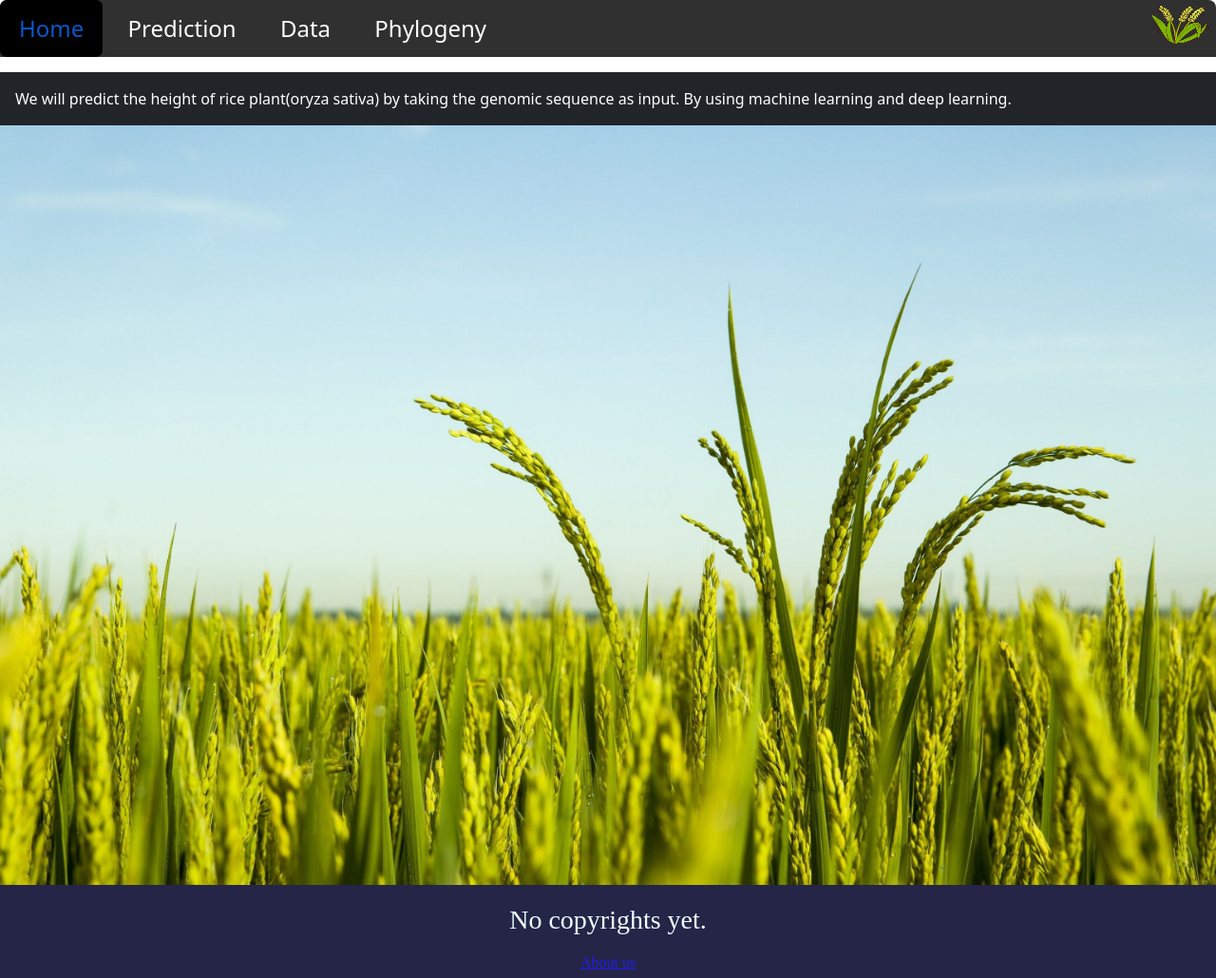
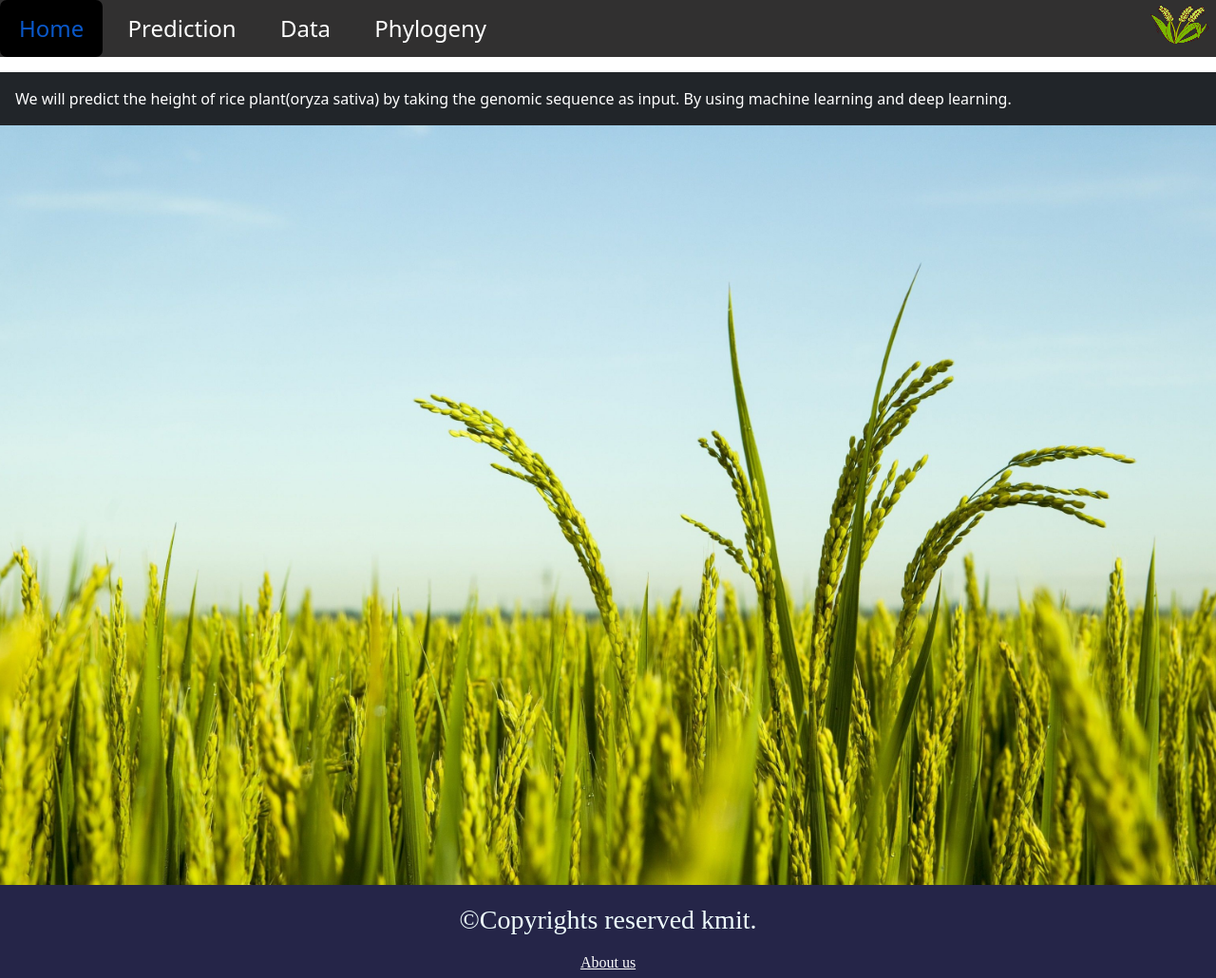
Before and after one commit to Harshith150/genomic, a Flask app: page / in a window 1280 px wide. Shown: the whole page at 95% size. Run offline with Flask 3, Linux system fonts and the light colour scheme; parts of the project's set-up code (start-up, migrations or seed data) failed here and were passed over.

Commit message:
home updated

```diff
--- a/templates/home.html
+++ b/templates/home.html
@@ -10,8 +10,6 @@
         .index {
             font-size: x-large;
             background-color: rgb(49, 48, 48);
-            border-top-left-radius: 8px;
-            border-top-right-radius: 8px;
         }
 
         .anchor {
@@ -76,8 +74,8 @@
     </div>
     <div class="back"></div>
     <div class="footer-css">
-        <p><h3>No copyrights yet.</h3></p>
-        <a href="{{url_for('about')}}" class="footer">About us </a>
+        <p><h3> &copy;Copyrights reserved kmit.</h3></p>
+        <a href="{{url_for('about')}}" class="footer text-white">About us </a>
     </div>
 </body>
 </html>
```
